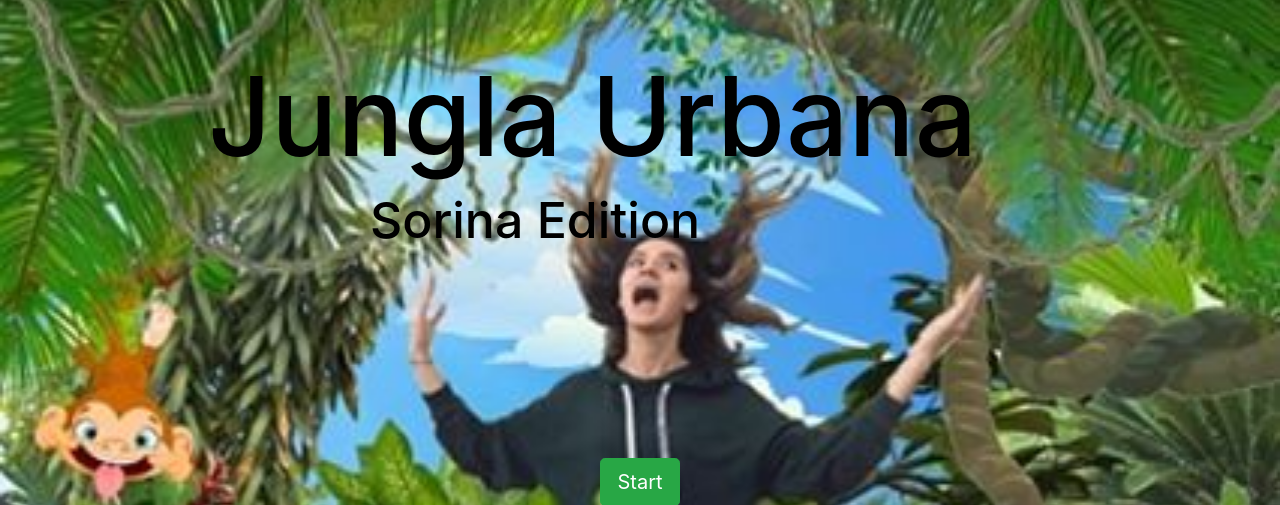
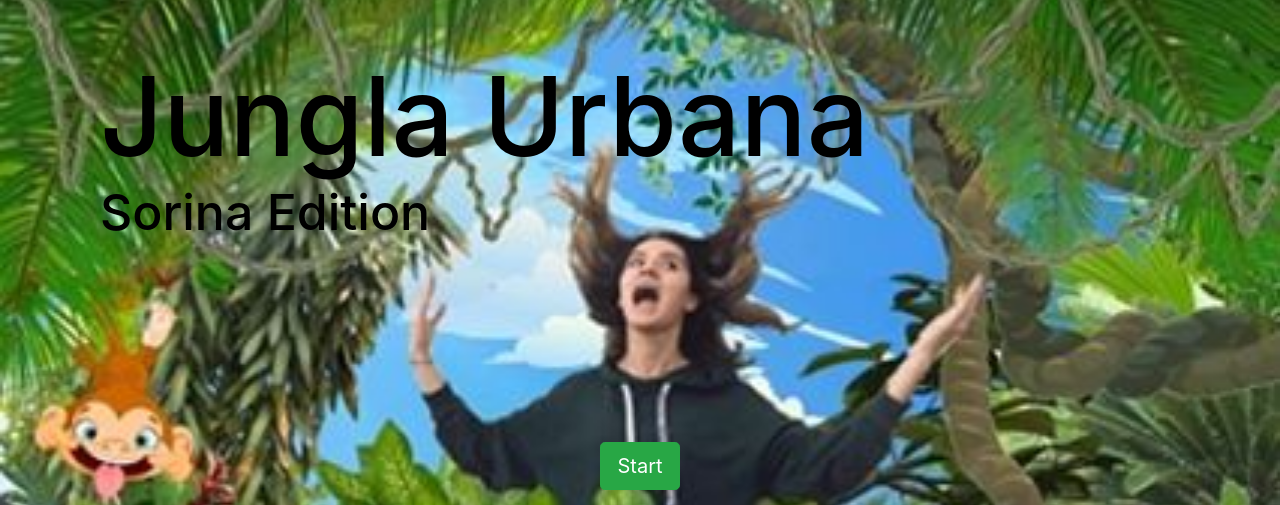
Before and after one commit to Robertzzel/sitejungla, a Flask app: page / in a window 1280 px wide. Shown: the top 505 px of the page. Run offline with Flask 2, Linux system fonts and the light colour scheme; some libraries are stand-ins or nearby versions.

Commit message:
Inca lucrez la prima pagina

```diff
--- a/app/templates/start.html
+++ b/app/templates/start.html
@@ -4,13 +4,13 @@
 <title>Prima pagina</title>
 <style>
     h1{
-        margin-left: 10%;
+        margin: 0 auto;
         margin-top: 50px;
         font-size: 110px;
         color: black;
     }
     h5{
-        margin-left: 25%;
+        margin: 0 auto;
         font-size: 50px;
         color: black;
     }
```
